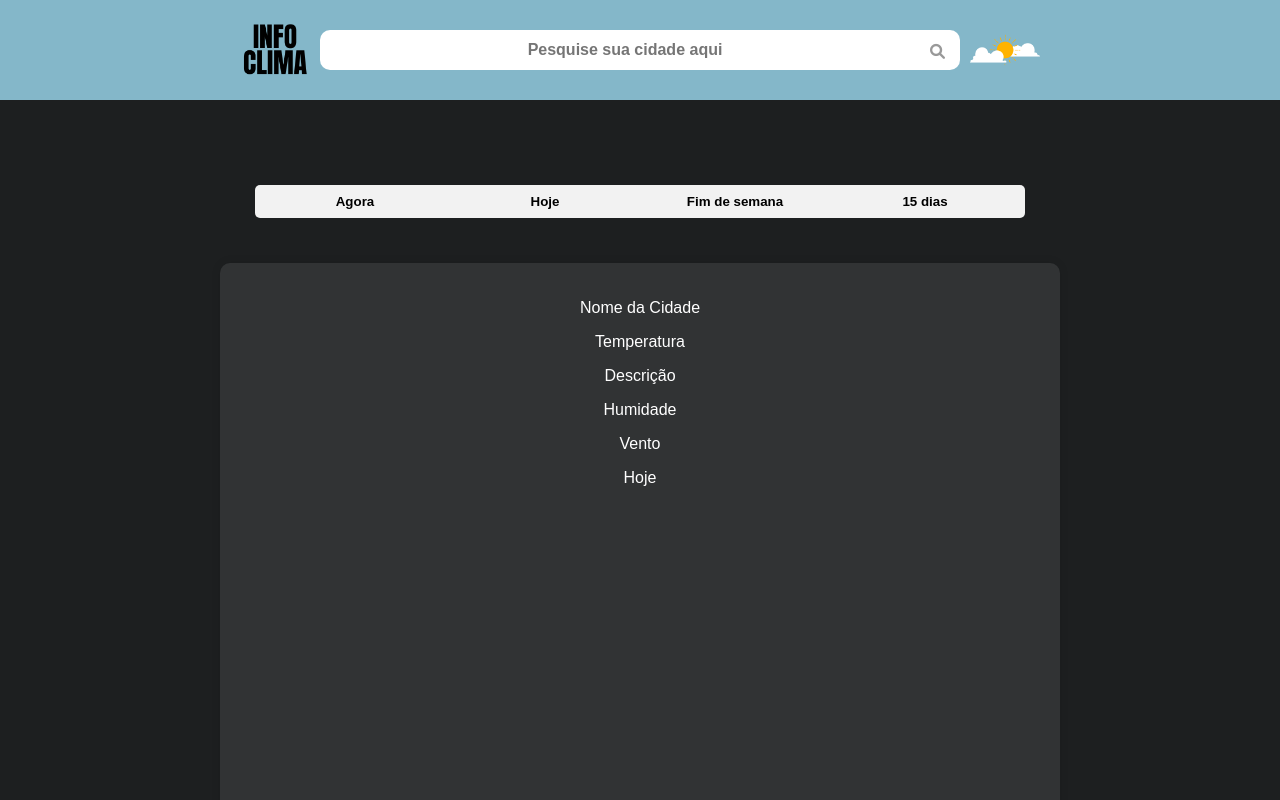
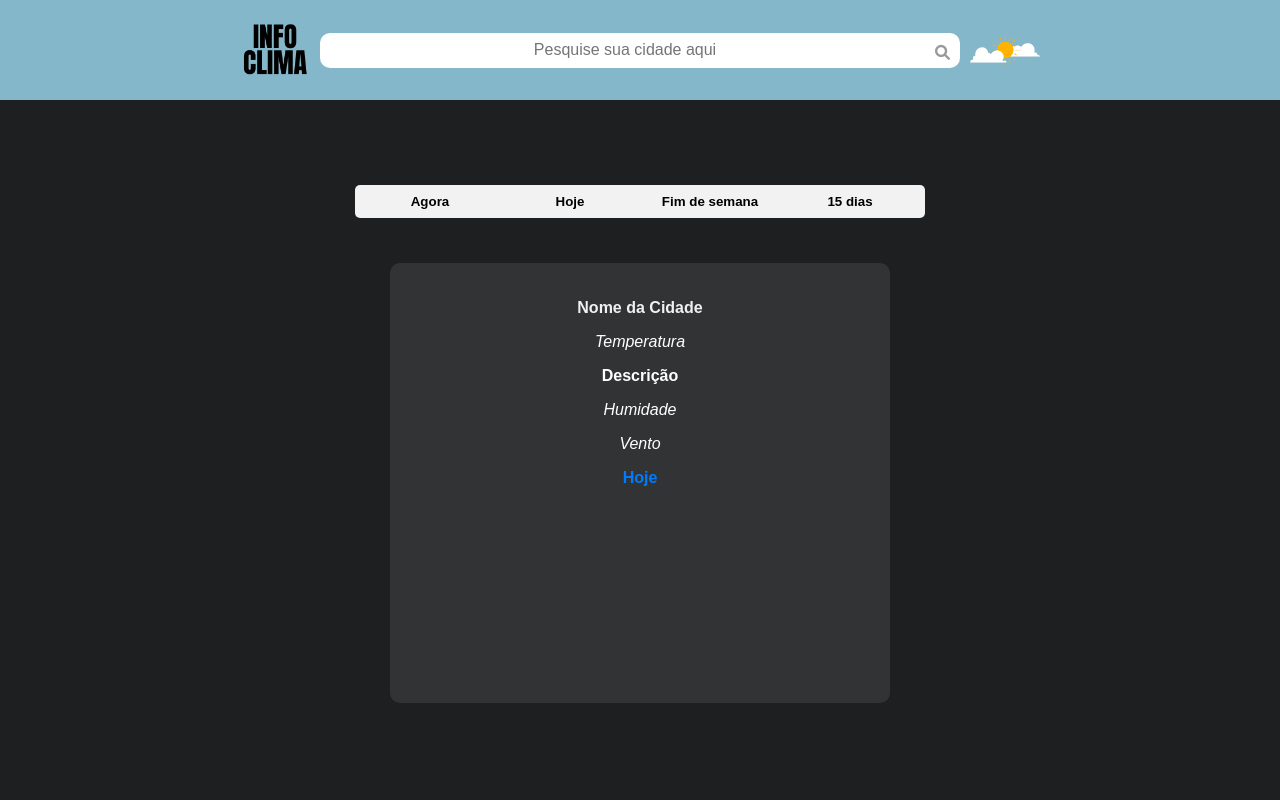
Before and after one commit to Vinicius-Miguel/app-clima, a plain HTML site: page index.htm in a window 1280 px wide. Shown: the top 800 px of the page. Drawn offline with Linux system fonts and the light colour scheme.

Commit message:
changed main size

```diff
--- a/css/style.css
+++ b/css/style.css
@@ -42,20 +42,19 @@ header {
 .search-bar {
   flex: 1;
   min-width: 0;
-  height: 40px;
+  height: 35px;
   border-radius: 10px;
   border: none;
   padding: 0 40px 0 10px;
   background-color: #ffffff;
   color: black;
   text-align: center;
-  font-weight: bold;
   font-size: 16px;
 }
 
 .search-btn {
   position: absolute;
-  right: 10px;
+  right: 5px;
   top: 30%;
   transform: translateY(-50%);
   background-color: #fff;
@@ -95,20 +94,58 @@ nav {
   cursor: pointer;
   height: 33px;
   margin: -5px;
-  width: 200px;
+  width: 150px;
 }
 
 main {
   margin: 50px auto;
-  max-width: 800px;
+  max-width: 500px;
+  background-color: #313334;
+  border-radius: 10px;
+  height: 55vh;
+  color: white;
+  margin-bottom: 200px;
+}
+
+.main-content {
+  width: 40%;
+  background-color: #313334;
   padding: 20px;
-  background-color: #313334;
-  box-shadow: 0 0 10px rgba(0, 0, 0, 0.1);
-  border-radius: 10px;
-  height: 65vh;
-  color: white;
+  border-radius: 5px;
+  margin: 0 auto;
   text-align: center;
-  margin-bottom: 200px;
+}
+
+.info {
+  margin-bottom: 10px;
+  font-size: 18px;
+}
+
+#name-city {
+  font-weight: bold;
+  color: #f0f0f0;
+}
+
+#graus {
+  font-style: italic;
+}
+
+#weather-icon {
+  width: 100px;
+  height: 100px;
+}
+
+#description {
+  font-weight: bold;
+}
+
+#humidity, #wind {
+  font-style: italic;
+}
+
+#day-0 {
+  font-weight: bold;
+  color: #007bff;
 }
 
 .footer-container {
@@ -117,7 +154,7 @@ main {
   flex-wrap: wrap;
   margin: 0 auto;
   color: white;
-  background-color: #313334; /* Cor de fundo igual ao main */
+  background-color: #313334;
 }
 
 .footer-section {
@@ -125,6 +162,7 @@ main {
   margin-right: 20px;
   margin-bottom: 20px;
   max-width: 200px;
+  font-size: 12px;
 }
 
 .footer-section h3 {
```
